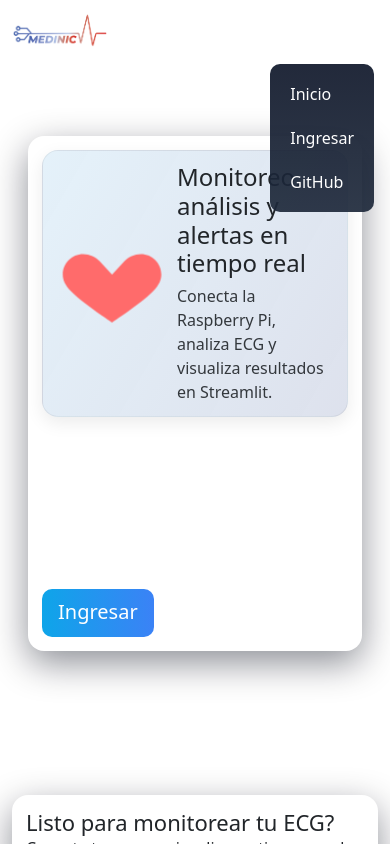
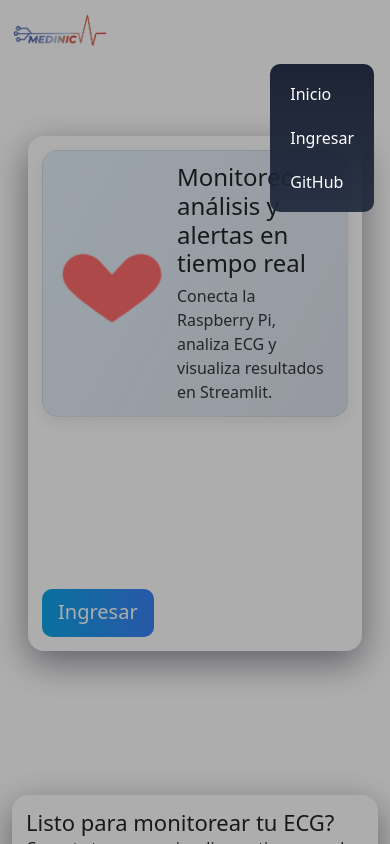
Before and after one commit to Edcal21/Proyecto-tesis, a React (Vite) app in the folder web_frontend/: page / in a window 390 px wide. Both pictures are taken after a click on the button "Abrir menú". Shown: the top 844 px of the page. Built offline with nearby package versions, Linux system fonts and the light colour scheme; no server answers.

Commit message:
feat(accessibility): close-on-outside & Esc, overlay and animated nav for mobile

```diff
--- a/web_frontend/src/landing-theme.css
+++ b/web_frontend/src/landing-theme.css
@@ -135,6 +135,28 @@ footer {
   gap: 10px;
 }
 
+/* overlay for mobile nav */
+.landing-nav-overlay {
+  position: fixed;
+  inset: 0;
+  background: rgba(0,0,0,0.32);
+  z-index: 55;
+}
+
+/* animated nav open/close */
+.landing-nav {
+  transition: opacity 220ms cubic-bezier(.2,.9,.2,1), transform 220ms cubic-bezier(.2,.9,.2,1);
+  opacity: 0;
+  transform: translateY(-6px) scale(0.98);
+  pointer-events: none;
+}
+
+.landing-nav.open {
+  opacity: 1;
+  transform: translateY(0) scale(1);
+  pointer-events: auto;
+}
+
 /* Small screens: stack nav and CTA */
 @media (max-width: 767px) {
   .landing-menu-button { display: inline-flex; }
--- a/web_frontend/src/landing/Header.jsx
+++ b/web_frontend/src/landing/Header.jsx
@@ -1,8 +1,33 @@
-import React, { useState } from 'react';
+import React, { useState, useRef, useEffect } from 'react';
 import { Link } from 'react-router-dom';
 
 export default function Header({ onAdminClick }) {
   const [open, setOpen] = useState(false);
+  const navRef = useRef(null);
+  const btnRef = useRef(null);
+
+  useEffect(() => {
+    function handleDocClick(e) {
+      const target = e.target;
+      if (!open) return;
+      if (navRef.current && navRef.current.contains(target)) return;
+      if (btnRef.current && btnRef.current.contains(target)) return;
+      setOpen(false);
+    }
+
+    function handleKey(e) {
+      if (e.key === 'Escape') setOpen(false);
+    }
+
+    document.addEventListener('mousedown', handleDocClick);
+    document.addEventListener('touchstart', handleDocClick);
+    document.addEventListener('keydown', handleKey);
+    return () => {
+      document.removeEventListener('mousedown', handleDocClick);
+      document.removeEventListener('touchstart', handleDocClick);
+      document.removeEventListener('keydown', handleKey);
+    };
+  }, [open]);
 
   return (
     <header className="landing-header landing-container" role="banner">
@@ -13,10 +38,12 @@ export default function Header({ onAdminClick }) {
 
       <div className="landing-nav-wrap">
         <button
+          ref={btnRef}
           className="landing-menu-button"
           onClick={() => setOpen((v) => !v)}
           aria-expanded={open}
-          aria-label="Abrir menú"
+          aria-controls="landing-navigation"
+          aria-label={open ? 'Cerrar menú' : 'Abrir menú'}
           type="button"
         >
           {/* simple hamburger icon */}
@@ -25,7 +52,10 @@ export default function Header({ onAdminClick }) {
           </svg>
         </button>
 
-        <nav className={`landing-nav ${open ? 'open' : ''}`} onClick={() => setOpen(false)}>
+        {/* overlay covers the screen and closes menu on click */}
+        {open && <div className="landing-nav-overlay" aria-hidden onClick={() => setOpen(false)} />}
+
+        <nav id="landing-navigation" ref={navRef} className={`landing-nav ${open ? 'open' : ''}`}>
           <Link to="/" className="landing-nav-link">Inicio</Link>
           <Link to="/login" className="landing-nav-link">Ingresar</Link>
           <a href="https://github.com/Edcal21/Proyecto-tesis" target="_blank" rel="noreferrer" className="landing-nav-link">GitHub</a>
```
